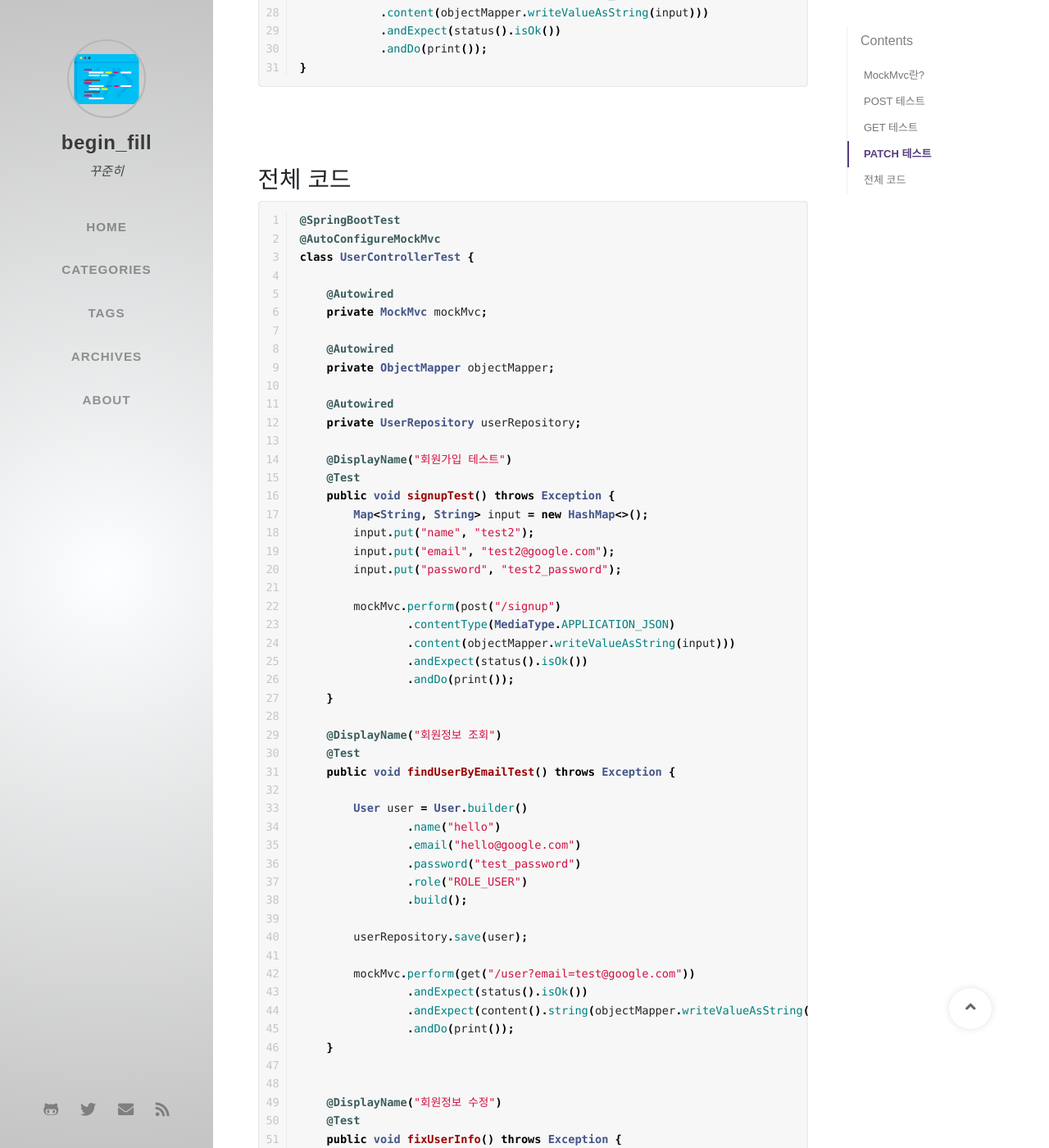
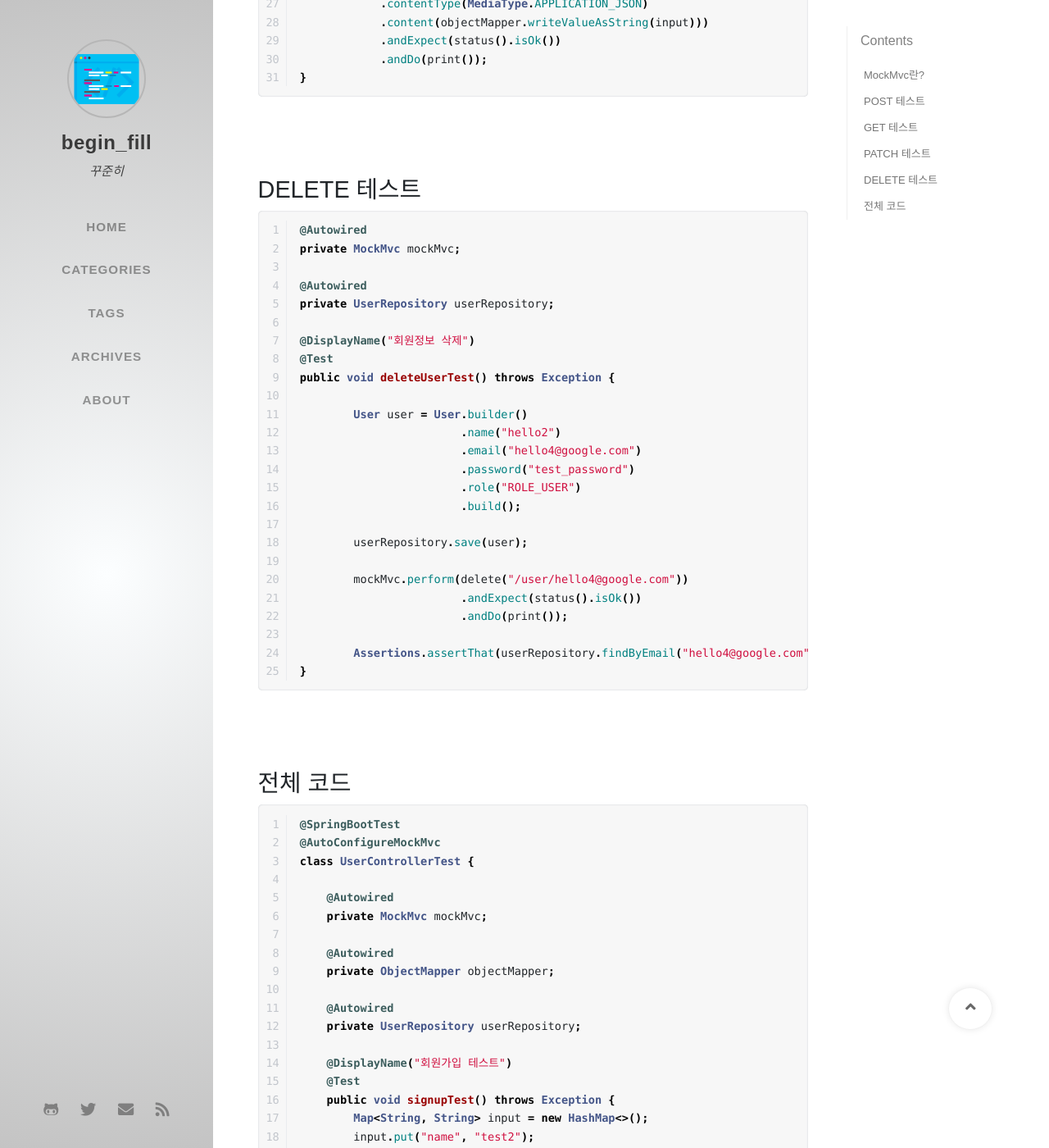
Before and after one commit to ip99202/ip99202.github.io, a Jekyll site: the page built from _posts/2021-01-21-스프링-MockMvc-테스트.md, in a window 1280 px wide and 1400 px high, scrolled down 2564 px. Shown: the whole window at 82% size. Built offline with Jekyll 4.4.1, drawn with Linux system fonts in a browser that asks for light colours; nearby versions of some CDN libraries; some web fonts are replaced; comment, search, counter and statistics services are not loaded; some of the changed text lies outside the part shown.

Commit message:
Fix post

````diff
--- a/_posts/2021-01-21-스프링-MockMvc-테스트.md
+++ b/_posts/2021-01-21-스프링-MockMvc-테스트.md
@@ -1,5 +1,5 @@
 ---
-title: 스프링 MockMvc를 이용한 get, post, patch 테스트
+title: 스프링 MockMvc를 이용한 get, post, patch, delete 테스트
 date: 2021-01-21 18:00:00 +0800
 categories: [Spring]
 tags: [Spring]
@@ -66,10 +66,9 @@ public void findUserByEmailTest() throws Exception {
 
     userRepository.save(user);
 
-    mockMvc.perform(get("/user?email=test@google.com"))
-            .andExpect(status().isOk())
-            .andExpect(content().string(objectMapper.writeValueAsString(user)))
-            .andDo(print());
+	mockMvc.perform(get("/user/hello@google.com"))
+			.andExpect(status().isOk())
+			.andDo(print());
 }
 ```
 
@@ -102,11 +101,42 @@ public void fixUserInfo() throws Exception {
     input.put("name", "test100");
     input.put("password", "test100_password");
 
-    mockMvc.perform(patch("/user/?email=test3@google.com")
+    mockMvc.perform(patch("/user/test3@google.com")
             .contentType(MediaType.APPLICATION_JSON)
             .content(objectMapper.writeValueAsString(input)))
             .andExpect(status().isOk())
             .andDo(print());
+}
+```
+
+<br>
+
+# DELETE 테스트
+```java
+@Autowired
+private MockMvc mockMvc;
+
+@Autowired
+private UserRepository userRepository;
+
+@DisplayName("회원정보 삭제")
+@Test
+public void deleteUserTest() throws Exception {
+
+	User user = User.builder()
+			.name("hello2")
+			.email("hello4@google.com")
+			.password("test_password")
+			.role("ROLE_USER")
+			.build();
+
+	userRepository.save(user);
+
+	mockMvc.perform(delete("/user/hello4@google.com"))
+			.andExpect(status().isOk())
+			.andDo(print());
+
+	Assertions.assertThat(userRepository.findByEmail("hello4@google.com").isEmpty());
 }
 ```
 
@@ -155,9 +185,8 @@ class UserControllerTest {
 
         userRepository.save(user);
 
-        mockMvc.perform(get("/user?email=test@google.com"))
+        mockMvc.perform(get("/user/hello@google.com"))
                 .andExpect(status().isOk())
-                .andExpect(content().string(objectMapper.writeValueAsString(user)))
                 .andDo(print());
     }
 
@@ -178,11 +207,31 @@ class UserControllerTest {
         input.put("name", "test100");
         input.put("password", "test100_password");
 
-        mockMvc.perform(patch("/user/?email=test3@google.com")
+        mockMvc.perform(patch("/user/test3@google.com")
                 .contentType(MediaType.APPLICATION_JSON)
                 .content(objectMapper.writeValueAsString(input)))
                 .andExpect(status().isOk())
                 .andDo(print());
     }
+
+    @DisplayName("회원정보 삭제")
+    @Test
+    public void deleteUserTest() throws Exception {
+
+        User user = User.builder()
+                .name("hello2")
+                .email("hello4@google.com")
+                .password("test_password")
+                .role("ROLE_USER")
+                .build();
+
+        userRepository.save(user);
+
+        mockMvc.perform(delete("/user/hello4@google.com"))
+                .andExpect(status().isOk())
+                .andDo(print());
+
+        Assertions.assertThat(userRepository.findByEmail("hello4@google.com").isEmpty());
+    }
 }
 ```
````
